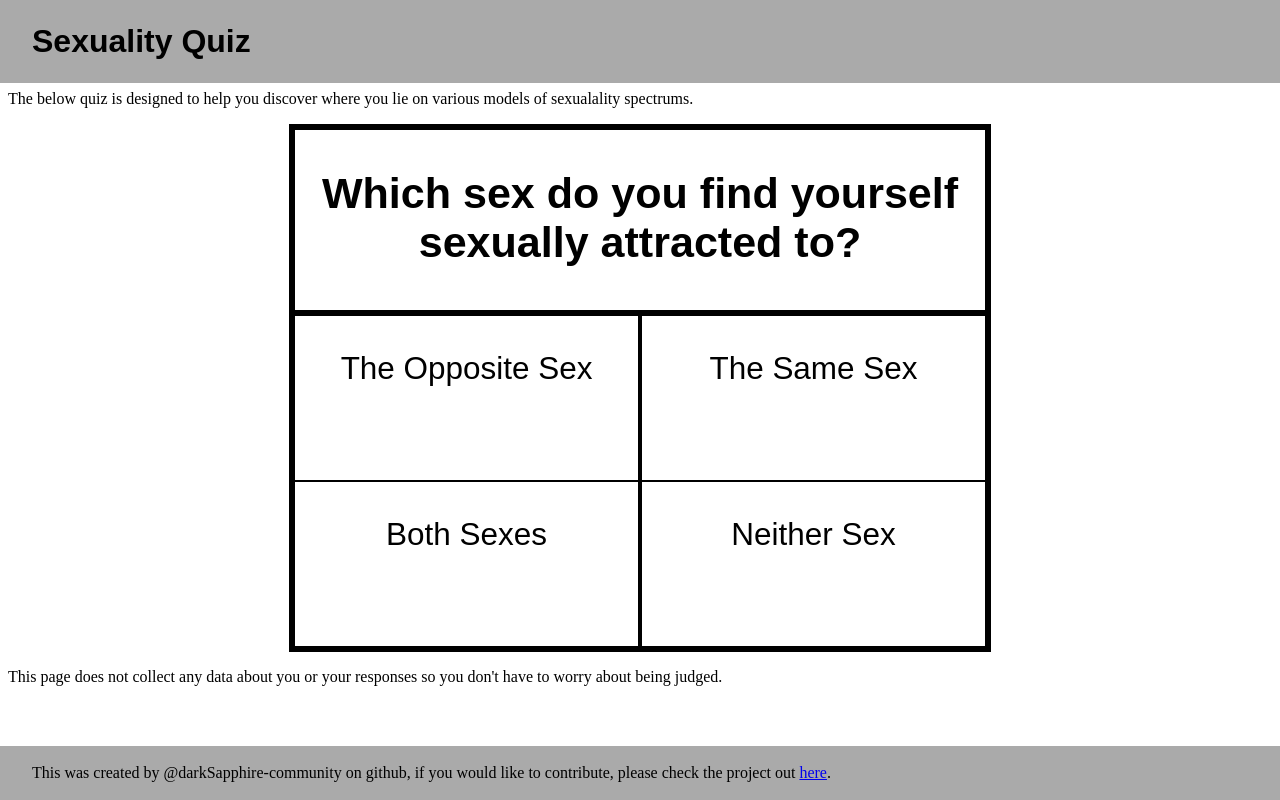
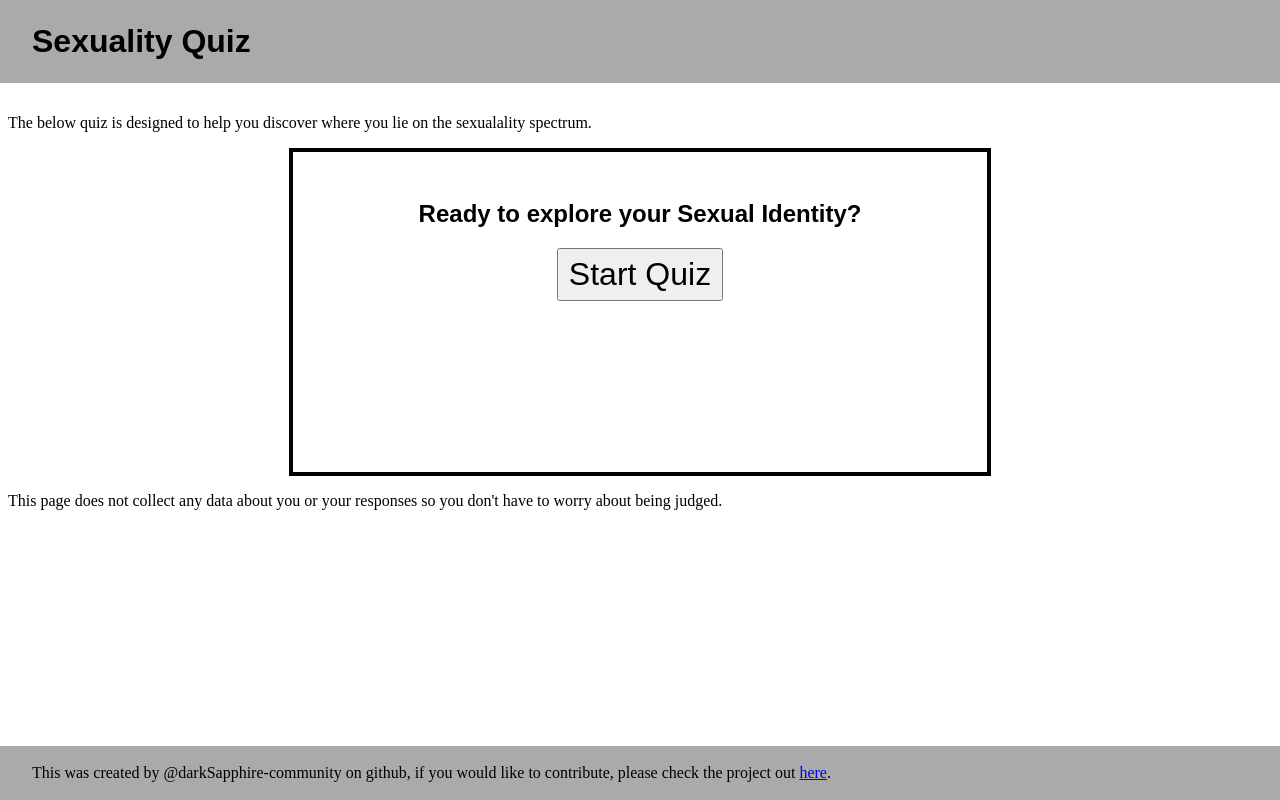
Before and after one commit to darkSapphire-community/sexuality-quiz, a plain HTML site: page index.html in a window 1280 px wide. Drawn offline with Linux system fonts and the light colour scheme.

Commit message:
Added some basic questions and the functionality nessesary to use these This also includes documenting the question format. I also moved the functions to switch between quiz and results moved into a file to make things neater. I also replaced the opening siplay with a start quiz button to make it easier for the js to read in the json.

```diff
--- a/index.html
+++ b/index.html
@@ -4,17 +4,8 @@
     <title>Sexuality Quiz</title>
     <link rel="stylesheet" type="text/css" href="./stylesheets/main.css" media="screen"/>
   </head>
-  <script>
-    function displayResults(){
-      document.getElementById('results-container').style.display = "block";
-      document.getElementById('quiz').style.display = "none";
-    }
-
-    function continueQuiz(){
-      document.getElementById('results-container').style.display = "none";
-      document.getElementById('quiz').style.display = "block";
-    }
-  </script>
+  <script src="./scripts/pageFunctions.js"></script>
+  <script src="./scripts/quiz.js"></script>
   <body>
     <!-- Header Bar -->
     <header>
@@ -22,33 +13,20 @@
     </header>
 
     <!-- Description -->
-    <p id="first-p">The below quiz is designed to help you discover where you lie on various models of sexualality spectrums.</p>
+    <p>The below quiz is designed to help you discover where you lie on the sexualality spectrum.</p>
 
     <!-- Quiz Container Div -->
     <div id="quiz-container">
 
       <!-- Quiz -->
       <div id="quiz">
-        <div class="question-container">
-          <div class="question"><h3>Which sex do you find yourself sexually attracted to?</h3></div>
-          <div class="answer-container">
-            <div class="answer">
-              <p>The Opposite Sex</p>
-            </div>
-            <div class="answer">
-              <p>The Same Sex</p>
-            </div>
-            <div class="answer" onclick="displayResults()">
-              <p>Both Sexes</p>
-            </div>
-            <div class="answer">
-              <p>Neither Sex</p>
-            </div>
-          </div>
+        <div id="question-container">
+          <h2>Ready to explore your Sexual Identity?</h2>
+          <button id="start-button" type="button" onclick="displayQuestion('init', 0)">Start Quiz</button>
         </div>
       </div>
       <div id="results-container">
-        <button id="cont-quiz" type="button" name="continueQuiz"v onclick="continueQuiz()">Continue Quiz</button>
+        <button id="cont-quiz" type="button" name="continueQuiz" onclick="continueQuiz()">Continue Quiz</button>
         <div>
           <ul id="results-nav">
             <li style="border-bottom: var(--quiz-container-background-color-1);">model 1</li>
--- /dev/null
+++ b/questions/initialQuestions.json
@@ -0,0 +1,140 @@
+[
+  {
+    "question":"Which sex do you find yourself sexually attracted to?",
+    "answers":[
+      {
+        "answer":"The Opposite Sex",
+        "results":[
+          {
+            "att":"heterosexual",
+            "value":10
+          }
+        ]
+      },
+      {
+        "answer":"The Same Sex",
+        "results":[
+          {
+            "att":"homosexual",
+            "value":10
+          }
+        ]
+      },
+      {
+        "answer":"All Sexes",
+        "results":[
+          {
+            "att":"heterosexual",
+            "value":10
+          },
+          {
+            "att":"homosexual",
+            "value":10
+          }
+        ]
+      },
+      {
+        "answer":"No Sexes",
+        "results":[
+          {
+            "att":"allsexual",
+            "value":-10
+          }
+        ]
+      }
+    ],
+    "max":10
+  },
+  {
+    "question":"Which sex do you find yourself romantically attracted to?",
+    "answers":[
+      {
+        "answer":"The Opposite Sex",
+        "results":[
+          {
+            "att":"heteroromantic",
+            "value":10
+          }
+        ]
+      },
+      {
+        "answer":"The Same Sex",
+        "results":[
+          {
+            "att":"homoromantic",
+            "value":10
+          }
+        ]
+      },
+      {
+        "answer":"All Sexes",
+        "results":[
+          {
+            "att":"heteroromantic",
+            "value":10
+          },
+          {
+            "att":"homoromantic",
+            "value":10
+          }
+        ]
+      },
+      {
+        "answer":"No Sexes",
+        "results":[
+          {
+            "att":"allromantic",
+            "value":-10
+          }
+        ]
+      }
+    ],
+    "max":10
+  },
+  {
+    "question":"Which sex do you find yourself generally attracted to?",
+    "answers":[
+      {
+        "answer":"The Opposite Sex",
+        "results":[
+          {
+            "att":"hetero",
+            "value":10
+          }
+        ]
+      },
+      {
+        "answer":"The Same Sex",
+        "results":[
+          {
+            "att":"homo",
+            "value":10
+          }
+        ]
+      },
+      {
+        "answer":"All Sexes",
+        "results":[
+          {
+            "att":"hetero",
+            "value":10
+          },
+          {
+            "att":"homo",
+            "value":10
+          }
+        ]
+      },
+      {
+        "answer":"No Sexes",
+        "results":[
+          {
+            "att":"all",
+            "value":-10
+          }
+        ]
+      }
+    ],
+    "max":10
+  }
+]
--- /dev/null
+++ b/scripts/pageFunctions.js
@@ -0,0 +1,9 @@
+function displayResults(){
+  document.getElementById('results-container').style.display = "block";
+  document.getElementById('quiz').style.display = "none";
+}
+
+function continueQuiz(){
+  document.getElementById('results-container').style.display = "none";
+  document.getElementById('quiz').style.display = "block";
+}
--- /dev/null
+++ b/scripts/quiz.js
@@ -0,0 +1,108 @@
+
+//use fetch to get the initial question json file and store the contents in var initialQuestion
+var initialQuestions;
+fetch("../questions/initialQuestions.json")
+.then(response => {
+   return response.json();
+})
+.then(data => {
+  initialQuestions = data;
+});
+
+
+//update contents of question container to question given by params
+function displayQuestion(quesCat, quesNum){
+  if (quesCat == "init"){
+    var question = initialQuestions[quesNum]
+  }
+
+  //create question element
+  qstn = document.createElement("div");
+  qstn.id = "question";
+  qstn.innerHTML = "<h3>".concat(question.question, "</h3>");
+
+  //answers container
+  answrs = document.createElement("div");
+  answrs.id = "answer-container";
+  //indiviudual answers
+  for (var i=0; i<question.answers.length; i++){
+    var answr = document.createElement("div");
+    //prepare attribute increases
+    var updtr = "updateAlignment([";
+    for (var ii=0; ii<question.answers[i].results.length; ii++){
+      if (ii > 0){updtr = updtr.concat(", ");}
+      updtr = updtr.concat("{'att':'", question.answers[i].results[ii].att, "',");
+      updtr = updtr.concat("'value':'", question.answers[i].results[ii].value, "'}");
+    }
+    updtr = updtr.concat("]); nextQues()");
+    //other info
+    answr.setAttribute("onclick", updtr);
+    answr.className = "answer";
+    answr.innerHTML = "<p>".concat(question.answers[i].answer, "</p>");
+    answrs.appendChild(answr);
+  }
+
+  //replace question-container contents
+    quesCon = document.getElementById("question-container");
+    quesCon.innerHTML = "";
+    quesCon.appendChild(qstn);
+    quesCon.appendChild(answrs);
+}
+
+//Update alignment values
+function updateAlignment(updts){
+  for(var i=0; i<updts.length; i++){
+    if(updts[i].att.includes("all")){ //update all values
+      for(var ii=0; ii<alignments.length; ii++){
+        alignment[alignments[ii]] += parseInt(updts[i].value);
+      }
+    }
+    else{ //update some values
+      alignment[updts[i].att] += parseInt(updts[i].value);
+    }
+  }
+}
+
+//function to increment question
+function nextQues(){
+  if(asked.asking[0] == 'init'){
+    asked.initial ++;
+    asked.asking[1] = asked.initial;
+    displayQuestion(asked.asking[0], asked.asking[1]);
+  }
+}
+
+
+//setup register for asked questions
+var asked = {"asking":['init',0],"initial":0,"other":[]}
+
+//setup values for recording and analysis
+var alignment = {
+  "hetero":0,
+  "homo":0,
+  "cetero":0,
+  "other":0,
+  "heterosexual":0,
+  "heteroromantic":0,
+  "homosexual":0,
+  "homoromantic":0,
+  "ceterosexual":0,
+  "ceteroromantic":0,
+  "othersexual":0,
+  "otherromantic":0,
+}
+//store list reference for above object
+const alignments = [
+  "hetero",
+  "homo",
+  "cetero",
+  "other",
+  "heterosexual",
+  "heteroromantic",
+  "homosexual",
+  "homoromantic",
+  "ceterosexual",
+  "ceteroromantic",
+  "othersexual",
+  "otherromantic",
+]
--- a/stylesheets/main.css
+++ b/stylesheets/main.css
@@ -15,6 +15,7 @@
 body{
   background-color: var(--page-background-color);
   min-height: 100%;
+  padding-top: calc(16px + var(--h1-font-size) + (var(--h1-top-bottom-margin) * 2));
 }
 
 p, h1, h2, h3{
@@ -30,6 +31,12 @@ h1{
   font-family: sans-serif;
   margin-top: var(--h1-top-bottom-margin);
   margin-bottom: var(--h1-top-bottom-margin);
+}
+
+h2{
+  font-family: sans-serif;
+  margin-top: 6vh;
+  text-align: center;
 }
 
 h3{
@@ -52,11 +59,15 @@ footer{
   bottom: 0;
 }
 
-#first-p{
-  margin-top: calc(16px + var(--h1-font-size) + (var(--h1-top-bottom-margin) * 2));
+#start-button{
+  padding: 6px 10px 6px 10px;;
+  font-size: 24pt;
+  color: #000;
+  margin: auto;
 }
 
 #quiz-container{
+  min-height: 40vh;
   background-color: var(--quiz-container-background-color-1);
   border: 4px solid var(--border-color-1);
   width: calc(160px + (128% * 0.33));
@@ -66,24 +77,24 @@ footer{
 
 /* Quiz Styles */
 
-.question-container{
+#question-container{
   display: grid;
 }
 
-.question-container h3{
+#question-container h3{
   padding-top: 0.9em;
   text-align: center;
   height: 100%;
   margin-top: 0px;
 }
 
-.question{
+#question{
   border: 2px solid var(--border-color-1);
   border-bottom: 6px solid var(--border-color-1);
   font-size: calc(12pt + 1vw + 1vh)
 }
 
-.answer-container{
+#answer-container{
   display: grid;
   grid-template-columns: 1fr 1fr;
 }
```
Also changed, not shown: 1 other file.
